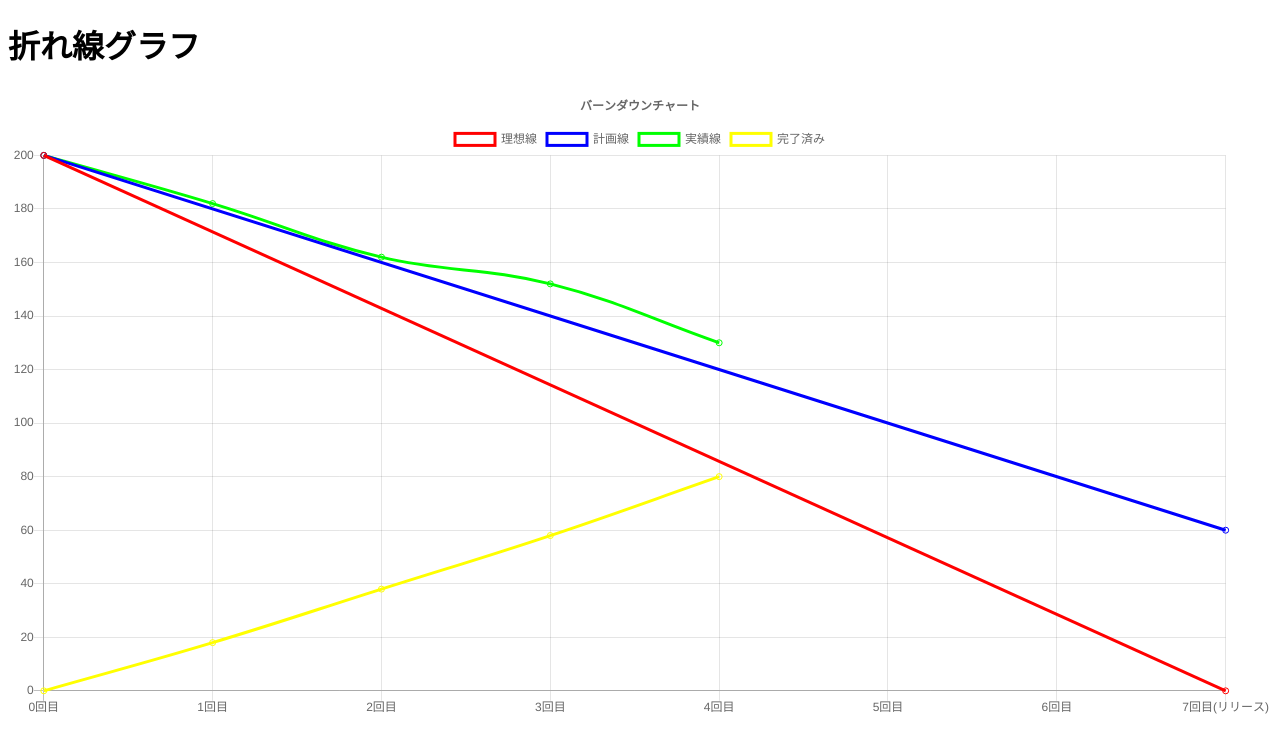
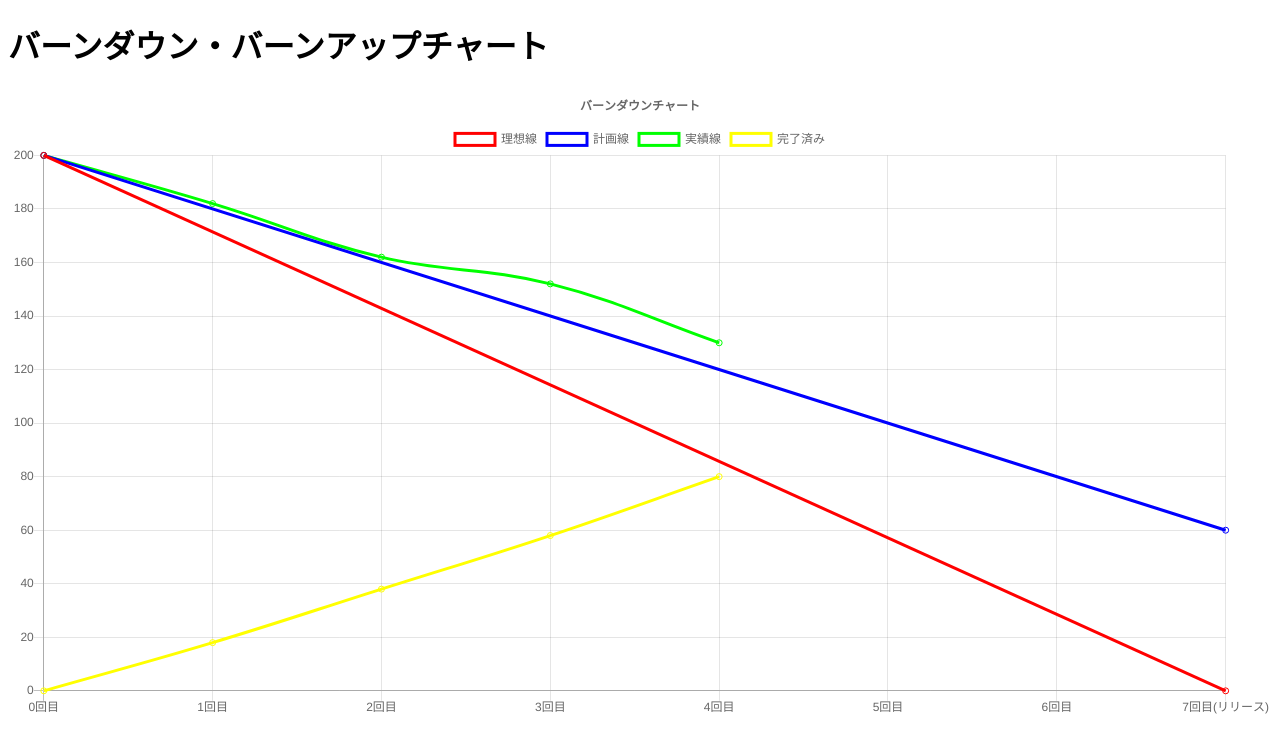
Before and after one commit to k8shiro/GithubBurnDownChart, a plain HTML site: page index.html in a window 1280 px wide. Drawn offline with nearby package versions, Linux system fonts and the light colour scheme.

Commit message:
update csv

```diff
--- a/index.html
+++ b/index.html
@@ -7,7 +7,7 @@
 </head>
 
 <body>
-    <h1>折れ線グラフ</h1>
+    <h1>バーンダウン・バーンアップチャート</h1>
     <canvas id="burnDownChart"></canvas>
     <script src="https://cdnjs.cloudflare.com/ajax/libs/Chart.js/2.7.2/Chart.bundle.js"></script>
     <script type="text/javascript" src="src/burndownchart.js"></script>
```
